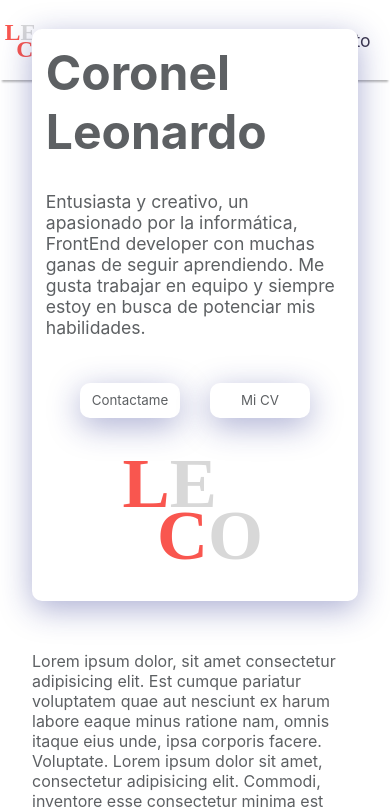
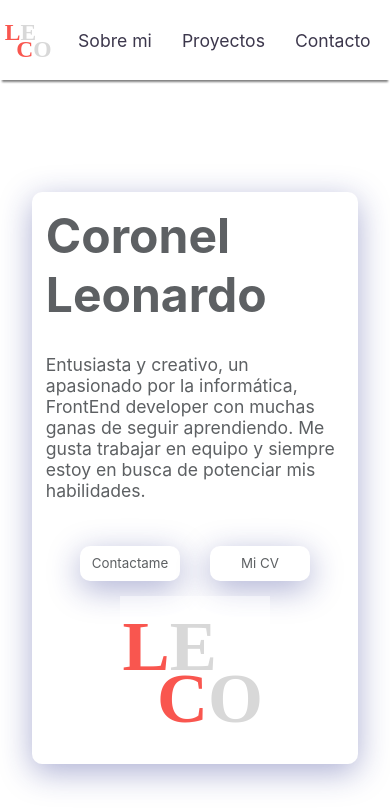
Before and after one commit to LeoCoronel/portfolioNucba, a plain HTML site: page index.html in a window 390 px wide. Shown: the top 811 px of the page. Drawn offline with Linux system fonts and the light colour scheme.

Commit message:
Fixed styles issues and mobile first styles

```diff
--- a/index.html
+++ b/index.html
@@ -5,7 +5,8 @@
     <meta http-equiv="X-UA-Compatible" content="IE=edge">
     <meta name="viewport" content="width=device-width, initial-scale=1.0">
     <link rel="stylesheet" href="styles.css">
-    <title>Portfolio</title>
+    <link rel="icon" href="./img/icon-logo.svg" type="image/x-icon">
+    <title>Leo Coronel</title>
 </head>
 <body>
     <nav class="nav">
@@ -37,6 +38,7 @@
             <div class="about__presentation">
                 <p>Lorem ipsum dolor, sit amet consectetur adipisicing elit. Est cumque pariatur voluptatem quae aut nesciunt ex harum labore eaque minus ratione nam, omnis itaque eius unde, ipsa corporis facere. Voluptate.
                     Lorem ipsum dolor sit amet, consectetur adipisicing elit. Commodi, inventore esse consectetur minima est accusantium animi officiis voluptas harum eius, architecto libero excepturi atque laboriosam, necessitatibus eligendi quasi dicta sunt?
+                    Lorem ipsum dolor sit amet consectetur adipisicing elit. Quae voluptatem, a quibusdam labore magni architecto optio minus, tempora aut odio iusto perspiciatis. Ut assumenda veritatis laboriosam mollitia harum! Magnam, voluptatum!
                 </p>
             </div>
         </section>
--- a/styles.css
+++ b/styles.css
@@ -12,6 +12,7 @@
     font-family: -apple-system, BlinkMacSystemFont, 'Segoe UI', Roboto, Oxygen, Ubuntu, Cantarell, 'Open Sans', 'Helvetica Neue', sans-serif;
     color: var(--text-color);
     background-color: var(--background-color);
+    scroll-behavior: smooth;
 }
 
 /* NAVBAR */
@@ -22,6 +23,9 @@
     display: flex;
     justify-content: space-around;
     box-shadow: 0 4px 2px -2px gray;
+    position: sticky;
+    top: 0;
+    background-color: rgba(255, 255, 255, 0.822);
 }
 
 .nav--logo {
@@ -62,7 +66,7 @@
 
 /* ABOUT */
 .about {
-    height: 90vh;
+    height: 100%;
     width: 100%;
     display: flex;
     flex-direction: column;
@@ -78,6 +82,7 @@
     flex-direction: column;
     justify-content: center;
     align-items: center;
+    margin-top: 80px;
     padding: .8em;
 }
 
@@ -150,8 +155,6 @@
 .glass {
     background: #fff;
     box-shadow: 0 8px 32px 0 rgba( 31, 38, 135, 0.37 );
-    backdrop-filter: blur( 4px );
-    -webkit-backdrop-filter: blur( 4px );
     border-radius: 10px;
     border: 1px solid rgba( 255, 255, 255, 0.18 );
 }
```
